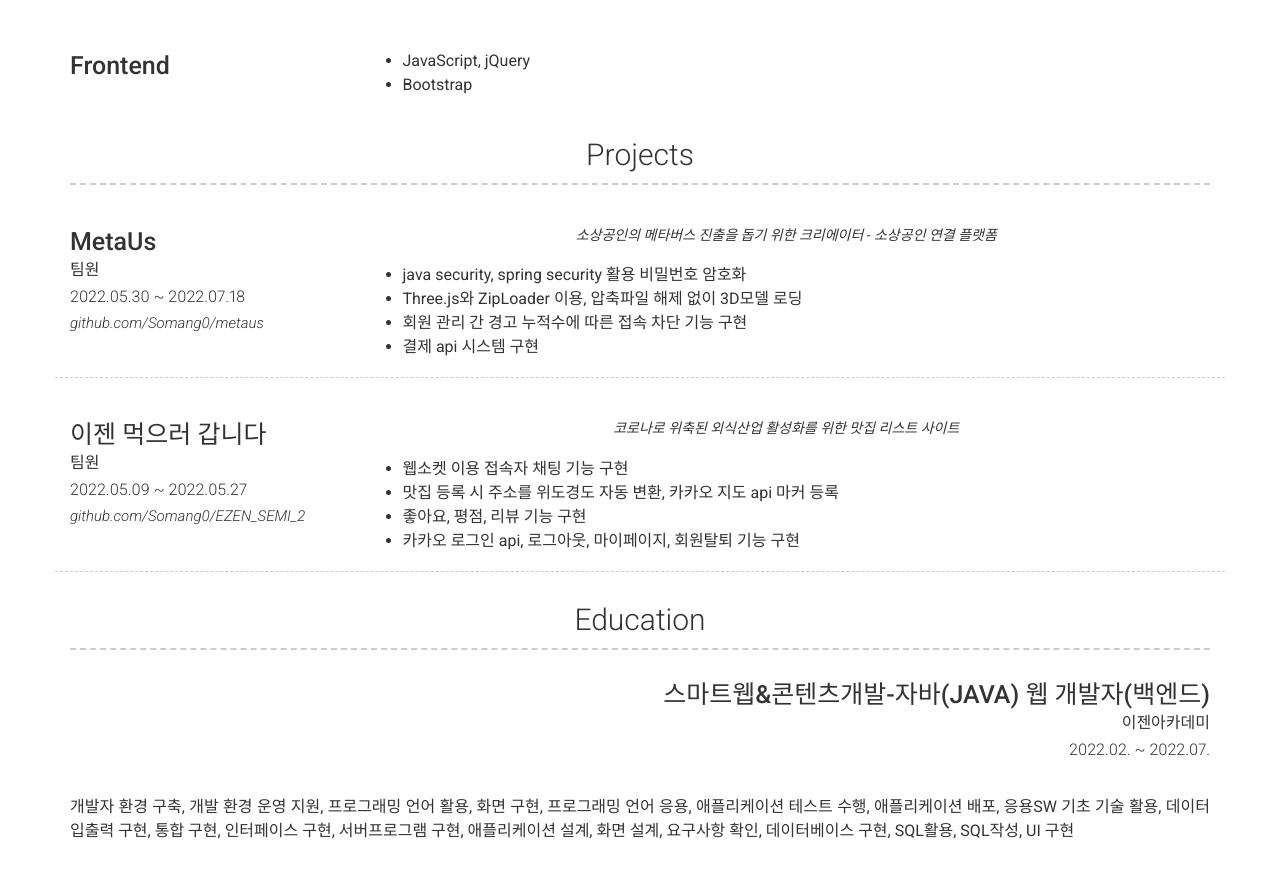
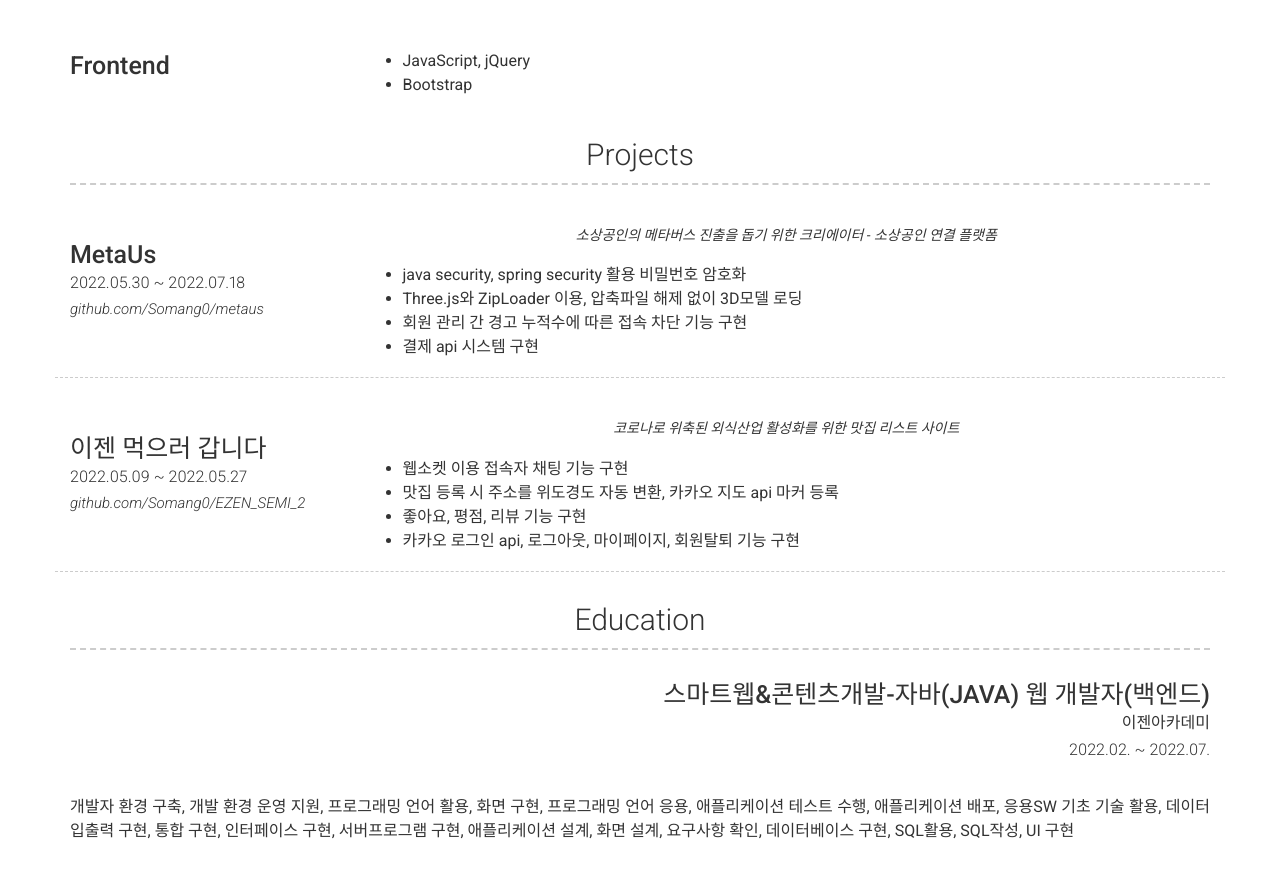
Before and after one commit to Somang0/resume, a Jekyll site: the page built from index.md, in a window 1280 px wide and 900 px high, scrolled down 856 px. Shown: the top 878 px of the window. Built offline with Jekyll 4.4.1, drawn with Linux system fonts in a browser that asks for light colours; nearby versions of some CDN libraries.

Commit message:
Update _config.yml

```diff
--- a/_config.yml
+++ b/_config.yml
@@ -92,7 +92,7 @@ content:
         title: MetaUs
         link: https://github.com/Somang0/metaus
         link_text: github.com/Somang0/metaus
-        sub_title: 팀원
+        sub_title:
         caption: 2022.05.30 ~ 2022.07.18
         #additional_links:
         #  - title:  Github page for project (eg. sproogen/modern-resume-theme)
@@ -116,7 +116,7 @@ content:
         title: 이젠 먹으러 갑니다
         link: https://github.com/Somang0/EZEN_SEMI_2
         link_text: github.com/Somang0/EZEN_SEMI_2
-        sub_title: 팀원
+        sub_title:
         caption: 2022.05.09 ~ 2022.05.27
         #additional_links:
         #  - title:  Github page for project (eg. sproogen/modern-resume-theme)
```
